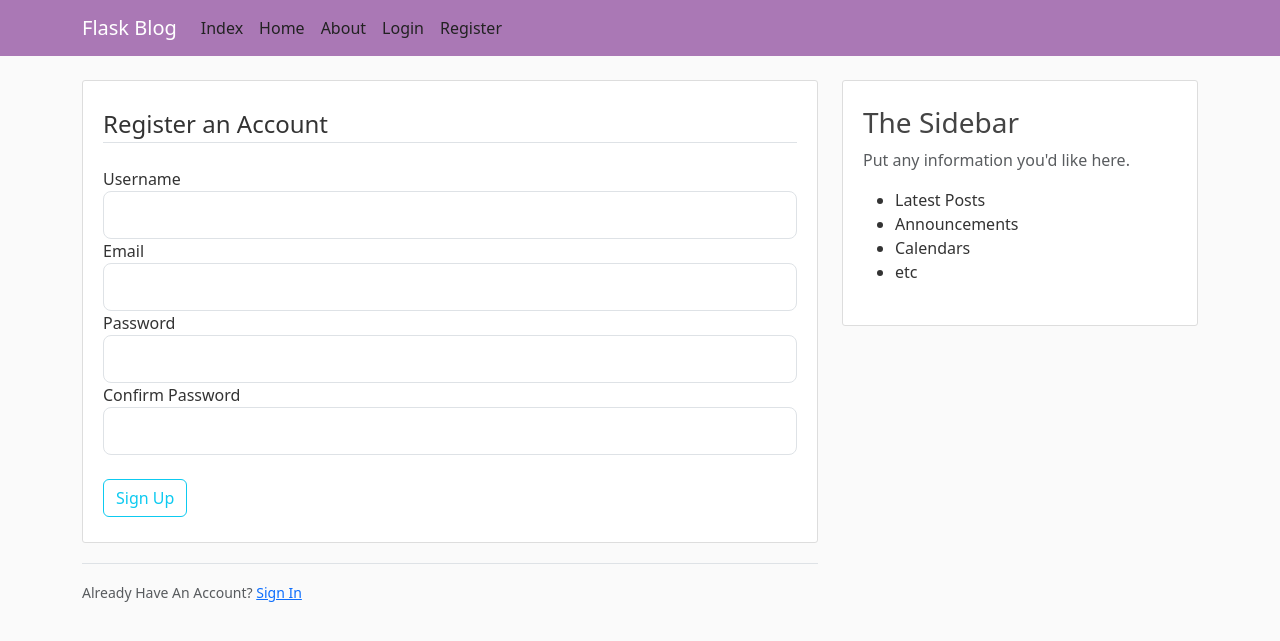
After one commit to ethanh735/FlaskApp, a Flask app: page /register in a window 1280 px wide. The commit adds this page. Shown: the top 641 px of the page. Run offline with Flask 3, Linux system fonts and the light colour scheme.

Commit message:
established forms with validation, login and register features

```diff
--- /dev/null
+++ b/forms.py
@@ -0,0 +1,20 @@
+# Python classes converted to html forms when in a template
+from flask_wtf import FlaskForm
+# Fields and validations available for form
+from wtforms import StringField, PasswordField, SubmitField, BooleanField, validators
+
+class RegistrationForm(FlaskForm):
+	# Validates existence and particular length
+	username = StringField("Username", validators=[validators.DataRequired(), validators.Length(min=2, max=20)])
+	# Validates existence and correct type
+	email = StringField("Email", validators=[validators.DataRequired(), validators.Email()])
+	password = PasswordField("Password", validators=[validators.DataRequired()])
+	confirm_password = PasswordField("Confirm Password", validators=[validators.DataRequired(), validators.EqualTo("password")])
+	submit = SubmitField("Sign Up")
+
+class LoginForm(FlaskForm):
+    # Validates existence and correct type
+	email = StringField("Email", validators=[validators.DataRequired(), validators.Email()])
+	password = PasswordField("Password", validators=[validators.DataRequired()])
+	remember = BooleanField("Remember Me")
+	submit = SubmitField("Login")
--- a/main.py
+++ b/main.py
@@ -1,8 +1,13 @@
-from flask import Flask, render_template, url_for
+from flask import Flask, render_template, url_for, flash, redirect
+# from forms.py, same directory layer
+from forms import RegistrationForm, LoginForm
 # escape user data to prevent script injection
 from markupsafe import escape
 
 app = Flask(__name__)
+
+# secret key prevents cross-site request / cookie changes
+app.config["SECRET_KEY"] = "b368e6ea06db12e08f25c58465daf913"
 
 posts = [
 {
@@ -23,13 +28,29 @@ posts = [
 def index():
 	return render_template("index.html", title="Index")
 
+@app.route("/home")
+def home():
+	return render_template("home.html", title="Home", posts=posts)
+
 @app.route("/about")
 def about():
 	return render_template("about.html", title="About")
 
-@app.route("/home")
-def home():
-	return render_template("home.html", title="Home", posts=posts)
+@app.route("/login")
+def login():
+	# uses login form for credentials
+	form = LoginForm()
+	return render_template("login.html", title="Login", form=form)
+
+@app.route("/register", methods=["GET", "POST"])
+def register():
+	# uses registration form for credentials
+	form = RegistrationForm()
+	if form.validate_on_submit():
+		# flash messages send one time alerts
+		flash(f"Account created for {form.username.data}!", "success")
+		return redirect(url_for("home"))
+	return render_template("register.html", title="Register", form=form)
 
 @app.route("/hello")
 def hello_world():
--- a/static/main.css
+++ b/static/main.css
@@ -9,24 +9,24 @@ h1, h2, h3, h4, h5, h6 {
 }
 
 .bg-steel {
-	background-color: #5f788a;
+	background-color: #aa78b5;
 }
 
 .site-header .navbar-nav .nav-link {
-	color: #cbd5db;
+	color: #222222;
 }
 
 .site-header .navbar-nav .nav-link:hover {
-	color: #ffffff;
+	color: #eeeeff;
 }
 
 .site-header .navbar-nav .nav-link.active {
-	font-weight: 500;
+	font-weight: 400;
 }
 
 .content-section {
 	background: #ffffff;
-	padding: 10px 20px;
+	padding: 25px 20px;
 	border: 1px solid #dddddd;
 	border-radius: 3px;
 	margin-bottom: 20px;
--- a/templates/layout.html
+++ b/templates/layout.html
@@ -30,6 +30,7 @@
 				<div class="collapse navbar-collapse" id="navbarToggle">
 					<div class="navbar-nav mr-auto">
 						<a class="nav-item nav-link" href="/">Index</a>
+						<a class="nav-item nav-link" href="/home">Home</a>
 						<a class="nav-item nav-link" href="/about">About</a>
 					</div>
 					<!-- Right side Navbar -->
@@ -46,6 +47,16 @@
 	<main role="main" class="container">
 		<div class="row">
 			<div class="col-md-8">
+				<!--prints received flash messages, responds to message type-->
+				{% with messages = get_flashed_messages(with_categories=true) %}
+					{% if messages %}
+						{% for category, message in messages %}
+							<div class="alert alert-{{ category }}">
+								{{ message }}
+							</div>
+						{% endfor %}
+					{% endif %}
+				{% endwith %}
 				{% block content %}{% endblock %}
 			</div>
 			<div class="col-md-4">
--- /dev/null
+++ b/templates/login.html
@@ -0,0 +1,4 @@
+{% extends "layout.html" %}
+{% block content %}
+    <h1>Login Page</h1>
+{% endblock content %}
--- /dev/null
+++ b/templates/register.html
@@ -0,0 +1,41 @@
+{% extends "layout.html" %}
+{% block content %}
+	<div class="content-section">
+		<!--posted form goes back to where it is-->
+		<form method="POST" action="">
+			<!--security measure-->
+			{{ form.hidden_tag() }}
+			<fieldset class="form-group">
+				<legend class="border-bottom mb-4">Register an Account</legend>
+
+				<!--fields from passed registration form-->
+				<div class="form-group">
+					{{ form.username.label(class="form-control-label") }}
+					{{ form.username(class="form-control form-control-lg") }}
+				</div>
+				<div class="form-group">
+					{{ form.email.label(class="form-control-label") }}
+					{{ form.email(class="form-control form-control-lg") }}
+				</div>
+				<div class="form-group">
+					{{ form.password.label(class="form-control-label") }}
+					{{ form.password(class="form-control form-control-lg") }}
+				</div>
+				<div class="form-group">
+					{{ form.confirm_password.label(class="form-control-label") }}
+					{{ form.confirm_password(class="form-control form-control-lg") }}
+				</div>
+				<div class="form-group pt-4">
+					{{ form.submit(class="btn btn-outline-info") }}
+				</div>
+			</fieldset>
+		</form>
+	</div>
+
+	<!--don't login if account already exists-->
+	<div class="border-top pt-3">
+		<small class="text-muted">
+			Already Have An Account? <a class="ml-2" href="{{ url_for("login") }}">Sign In</a>
+		</small>
+	</div>
+{% endblock content %}
```
Also changed, not shown: 1 other file.
